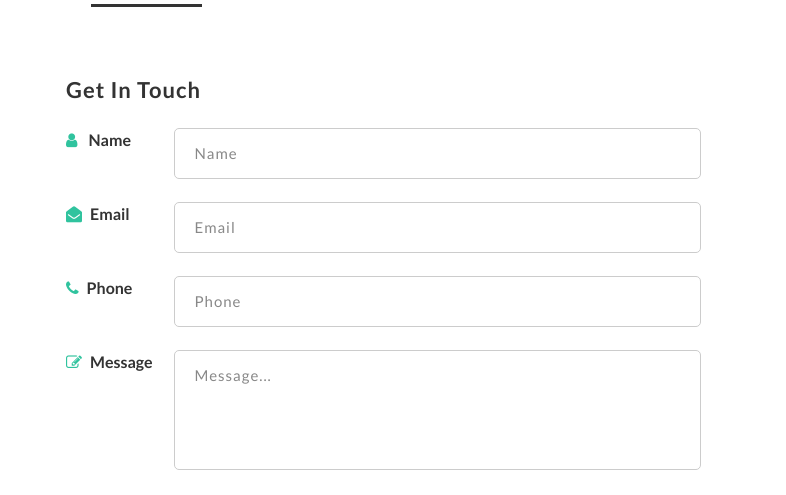
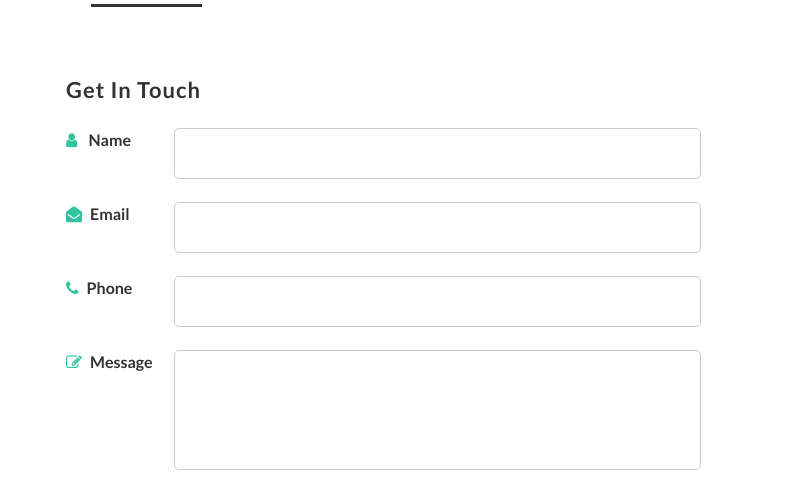
Before and after one commit to najikp/myPersonal, a plain HTML site: page index.html in a window 1280 px wide. Shown: the part 3950-4445 px from the top of the page, 494-1280 px from the left. Drawn offline with Linux system fonts and the light colour scheme.

Commit message:
Add files via upload

```diff
--- a/index.html
+++ b/index.html
@@ -270,16 +270,16 @@
 				<h4 class="mb-4">Get In Touch</h4>
 				<form action="https://formsubmit.co/imnajikp@gmail.com" method="POST">
 					<label><span class="fa mr-2 fa-user" aria-hidden="true"></span> Name</label>
-					<input type="text" name="Name" value="Name" onfocus="this.value = '';" onblur="if (this.value == '') {this.value = 'Name';}" required="">
+					<input type="text" name="Name" >
 					<div class="clearfix"></div>
 					<label><span class="fa mr-2 fa-envelope-open" aria-hidden="true"></span>Email</label>
-					<input type="email" name="Email" value="Email" onfocus="this.value = '';" onblur="if (this.value == '') {this.value = 'Email';}" required="">
+					<input type="email" name="Email" >
 					<div class="clearfix"></div>
 					<label><span class="fa mr-2 fa-phone" aria-hidden="true"></span>Phone</label>
-					<input type="text" name="Phone" value="Phone" onfocus="this.value = '';" onblur="if (this.value == '') {this.value = 'Phone';}" required="">
+					<input type="text" name="Phone" >
 					<div class="clearfix"></div>
 					<label><span class="fa mr-2 fa-edit" aria-hidden="true"></span>Message</label>
-					<textarea name="Message" onfocus="this.value = '';" onblur="if (this.value == '') {this.value = 'Message...';}" required="">Message...</textarea>
+					<textarea name="Message"  required=""></textarea>
 					<button type="submit" class="btn">Submit</button>
 				</form>
 			</div>
```
